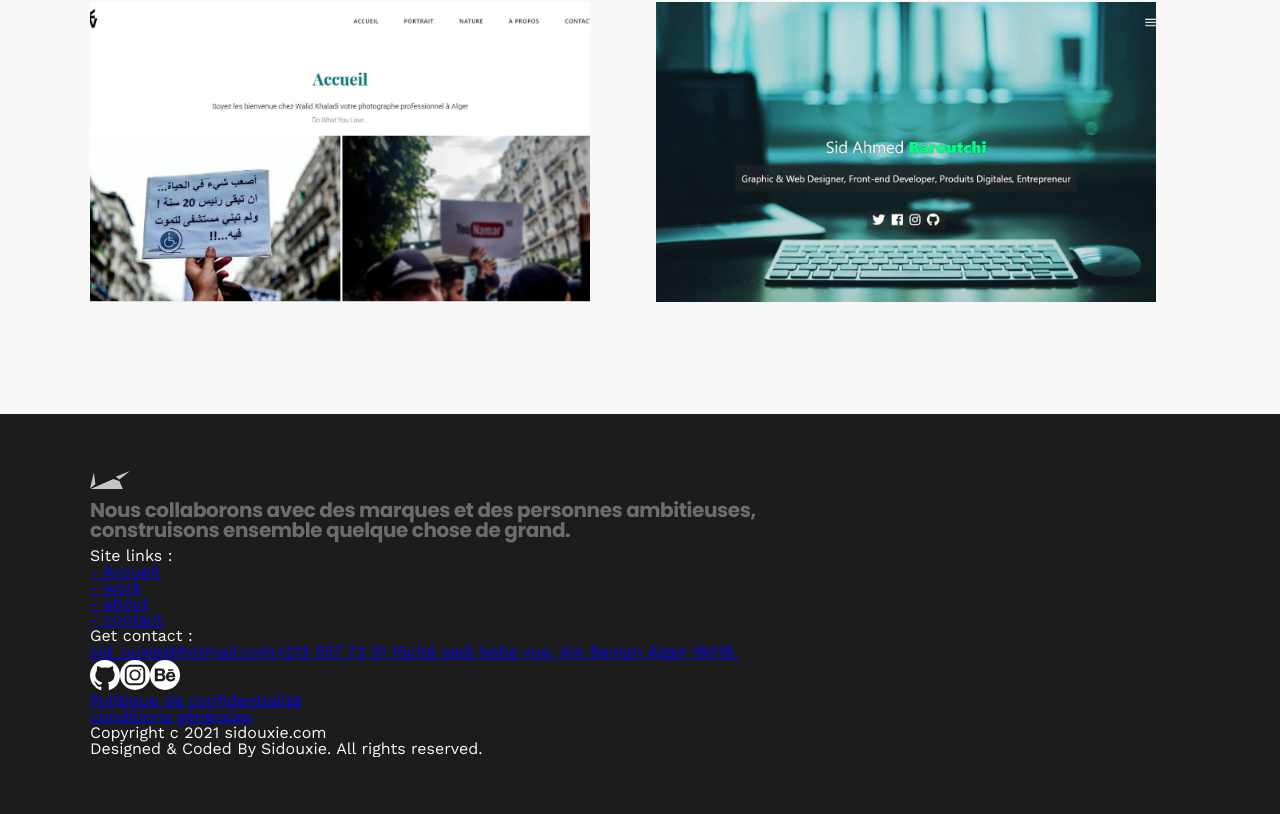
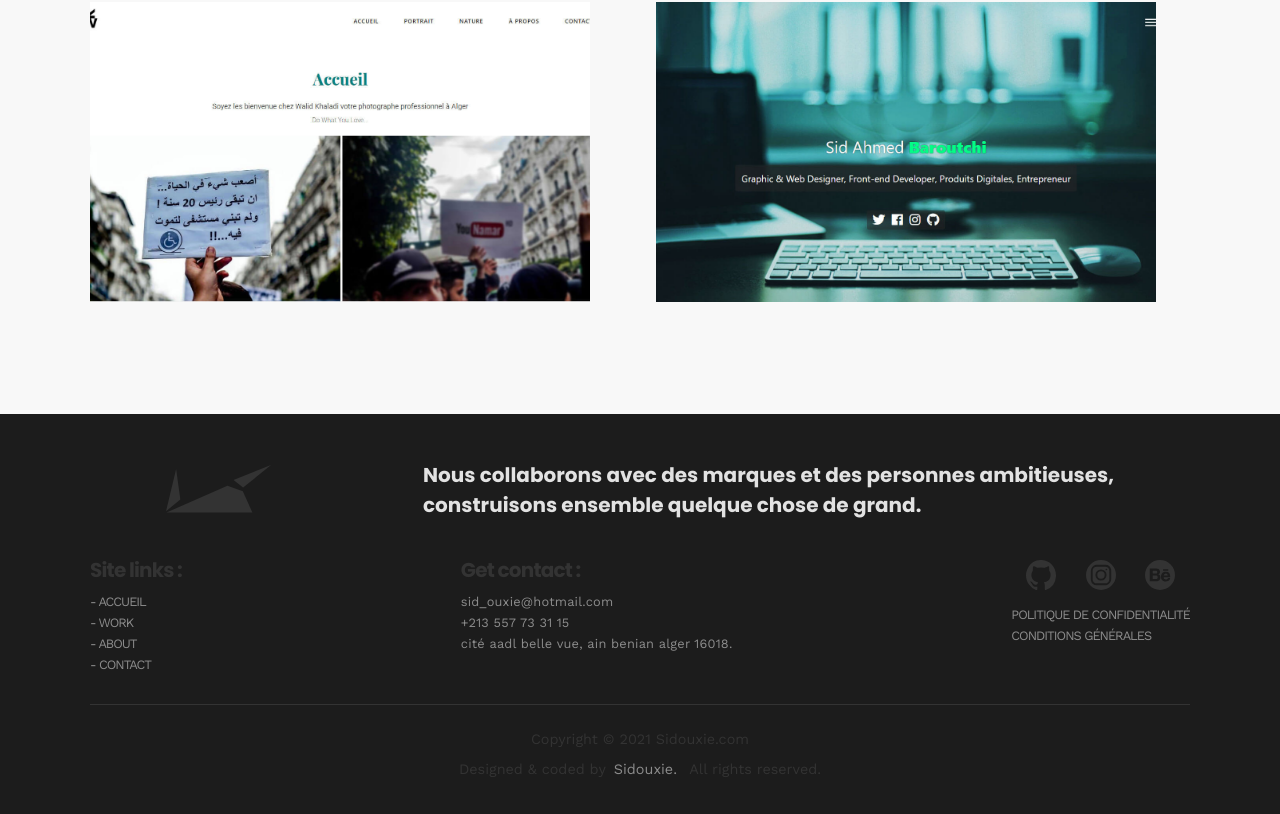
Before and after one commit to sidouxie/sidouxie-v3, a React (Create React App) app: page /work in a window 1280 px wide. Shown: the part 990-1804 px from the top of the page. Built offline with nearby package versions, Linux system fonts and the light colour scheme.

Commit message:
finition footer

```diff
--- a/src/components/Footer.js
+++ b/src/components/Footer.js
@@ -1,4 +1,4 @@
-import React from 'react'
+import React, { useState } from 'react'
 import { Link } from 'react-router-dom'
 
 import { ReactComponent as Logo } from '../assets/SidouxieIcon.svg'
@@ -7,13 +7,27 @@ import { ReactComponent as Instagram } from '../assets/instagram.svg'
 import { ReactComponent as Github } from '../assets/github.svg'
 
 function Footer() {
+  const [isHover, setIsHover] = useState(false)
+  const [isBehance, setisBehance] = useState(false)
+  const [isInsta, setisInsta] = useState(false)
+
+  const handleHover = (e) => {
+    setIsHover(!isHover)
+  }
+  const handleBe = (e) => {
+    setisBehance(!isBehance)
+  }
+  const handleInsta = (e) => {
+    setisInsta(!isInsta)
+  }
+
   return (
     <footer>
       <div className="container">
         <div className="wrapper">
           <div className="sec-top">
             <div className="logo">
-              <Logo width={40} style={{ fill: '#c6c6c6' }} />
+              <Logo width={105} style={{ fill: '#333333' }} />
             </div>
             <div className="subtitle">
               <h4>
@@ -78,7 +92,12 @@ function Footer() {
                   target="_blank"
                   rel="nopenner noreferrer"
                 >
-                  <Github width={30} style={{ fill: '#fefefe' }} />
+                  <Github
+                    width={30}
+                    onMouseEnter={() => handleHover(isHover)}
+                    onMouseLeave={() => handleHover(!isHover)}
+                    style={{ fill: `${isHover ? '#e6e6e6' : '#333333'}` }}
+                  />
                 </a>
 
                 <a
@@ -86,7 +105,12 @@ function Footer() {
                   target="_blank"
                   rel="nopenner noreferrer"
                 >
-                  <Instagram width={30} style={{ fill: '#fefefe' }} />
+                  <Instagram
+                    width={30}
+                    onMouseEnter={() => handleInsta(isInsta)}
+                    onMouseLeave={() => handleInsta(!isInsta)}
+                    style={{ fill: `${isInsta ? '#e6e6e6' : '#333333'}` }}
+                  />
                 </a>
 
                 <a
@@ -94,7 +118,12 @@ function Footer() {
                   target="_blank"
                   rel="nopenner noreferrer"
                 >
-                  <Behance width={30} style={{ fill: '#fefefe' }} />
+                  <Behance
+                    width={30}
+                    onMouseEnter={() => handleBe(isBehance)}
+                    onMouseLeave={() => handleBe(!isBehance)}
+                    style={{ fill: `${isBehance ? '#e6e6e6' : '#333333'}` }}
+                  />
                 </a>
               </div>
               <ul>
@@ -110,8 +139,22 @@ function Footer() {
           </div>
 
           <div className="sec-copyright">
-            <p>Copyright c 2021 sidouxie.com</p>
-            <p>Designed & Coded By Sidouxie. All rights reserved.</p>
+            <div className="ligne"></div>
+            <div className="wrp">
+              <p>Copyright © 2021 Sidouxie.com</p>
+              <p>
+                Designed {'&'} coded by
+                <a
+                  href="https://twitter.com/sidouxie"
+                  rel="noopener noreferrer"
+                  target="_blank"
+                  title="twitter profile"
+                >
+                  Sidouxie.
+                </a>{' '}
+                All rights reserved.
+              </p>
+            </div>
           </div>
         </div>
       </div>
--- a/src/styles/_options.scss
+++ b/src/styles/_options.scss
@@ -2,6 +2,7 @@
 
 $color-primary: #0742f2;
 $color-secondary: #f2a30f;
+$color-200: #333333;
 $color-300: #1c1c1c;
 $color-400: #6c6c6c;
 $color-500: #8c8c8c;
--- a/src/styles/styles.scss
+++ b/src/styles/styles.scss
@@ -314,7 +314,133 @@ footer {
   justify-content: center;
   align-items: center;
   background-color: $color-300;
-  color: $color-600;
+  color: $color-200;
+
+  a {
+    text-decoration: none;
+    color: $color-500;
+    text-transform: uppercase;
+    letter-spacing: -1px;
+    font-size: 0.8rem;
+
+    &:hover {
+      color: #e2e2e2;
+      text-decoration: underline;
+    }
+  }
+
+  li {
+    margin-bottom: 0.5rem;
+  }
+
+  .sec-top {
+    display: flex;
+    flex-direction: row;
+    justify-content: space-around;
+    align-items: center;
+    width: 100%;
+    height: 100%;
+    margin: 1rem 0;
+
+    .subtitle {
+      line-height: 1.5;
+      color: #e2e2e2;
+      letter-spacing: 0px;
+    }
+  }
+
+  .sec-center {
+    display: flex;
+    flex-direction: row;
+    justify-content: space-between;
+    align-items: flex-start;
+    width: 100%;
+    height: 100%;
+    margin: 1rem 0;
+
+    .links {
+      .sub {
+        font-weight: 600;
+        font-size: 1.25rem;
+        font-family: 'Poppins', sans-serif;
+        letter-spacing: -0.8px;
+        margin: 1rem 0;
+      }
+    }
+
+    .get-contact {
+      .sub {
+        font-weight: 600;
+        font-size: 1.25rem;
+        font-family: 'Poppins', sans-serif;
+        letter-spacing: -0.8px;
+        margin: 1rem 0;
+      }
+
+      .info {
+        display: flex;
+        flex-direction: column;
+
+        a {
+          text-transform: lowercase;
+          margin-bottom: 0.5rem;
+          letter-spacing: 0.2px;
+        }
+      }
+    }
+
+    .icones {
+      .icon {
+        display: inline-flex;
+        width: 100%;
+        flex-direction: row;
+        justify-content: space-around;
+        margin: 1rem 0;
+      }
+
+      li {
+        margin-bottom: 0.5rem;
+        font-size: 0.8rem;
+      }
+    }
+  }
+
+  .sec-copyright {
+    text-align: center;
+
+    .ligne {
+      width: 80%;
+      height: 1px;
+      background-color: $color-200;
+      margin: 0.5rem 0;
+      display: inline-block;
+    }
+
+    .wrp {
+      font-size: 0.9rem;
+      font-weight: 400;
+      color: $color-200;
+      text-align: center;
+
+      p {
+        margin: 1rem 0;
+
+        a {
+          text-transform: unset;
+          letter-spacing: 0px;
+          margin: 0 0.5rem;
+          font-weight: 400;
+          font-size: 0.9rem;
+          color: $color-500;
+          transition: all ease-in 250ms;
+
+          &:hover {
+            color: #e2e2e2;
+          }
+        }
+      }
+    }
+  }
 }
 
 .not-found {
```
